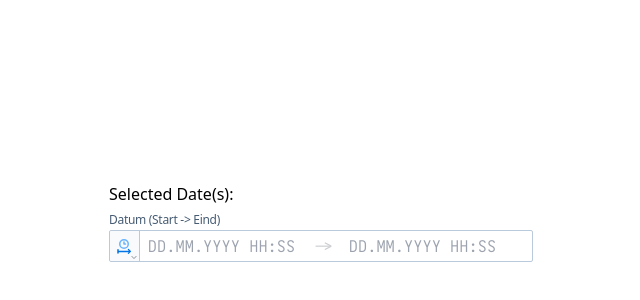
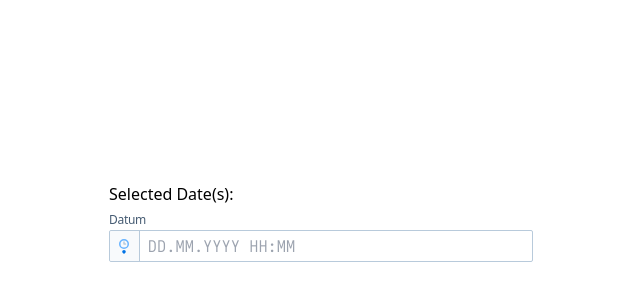
Before and after one commit to stephanewillems/datepicker_tjilp, a React (Vite) app: page / in a window 1280 px wide. Shown: the part 178-478 px from the top of the page, without its empty margins (339-979 px from the left). Built offline with nearby package versions, Linux system fonts and the light colour scheme.

Commit message:
refactor: Update DatePickerComp to use point selection mode

```diff
--- a/src/App.tsx
+++ b/src/App.tsx
@@ -2,7 +2,7 @@ import DatePickerComp from "./components/DatePickerComp"
 
 function App() {
 
-    const handleDates = (startDate: Date | null | string, endDate:  Date | null | string) => {
+  const handleDates = (startDate: Date | null | string, endDate: Date | null | string) => {
     console.group('Selected Dates')
     console.log('Start Date:', startDate)
     console.log('End Date:', endDate)
@@ -11,7 +11,7 @@ function App() {
   return (
     <div className='flex flex-col items-center justify-center w-screen h-screen'>
       <div className='w-96'>
-          <DatePickerComp onDatesChange={handleDates} />
+        <DatePickerComp onDatesChange={handleDates} datePickerType="point" />
       </div>
     </div>
   )
--- a/src/components/DatePickerComp.tsx
+++ b/src/components/DatePickerComp.tsx
@@ -1,5 +1,5 @@
-import  { useEffect, useState } from "react";
-import DatePicker  from "react-datepicker";
+import { useEffect, useState } from "react";
+import DatePicker from "react-datepicker";
 import "./datepicker.css";
 import moment from "moment";
 import DateWrapper from "./rangePicker/DateWrapper";
@@ -8,7 +8,8 @@ import CalPointIcon from "../lib/icons/cal_point";
 import { type Placement } from "@floating-ui/react";
 
 interface DatePickerCompProps {
-    format?: string;
+    format?: string; // default is "dd.MM.YYYY HH:SS"
+    timeFormat?: string; // default is "HH:mm"
     showTimeSelectOnly?: boolean;
     maxDate?: Date;
     minDate?: Date;
@@ -16,12 +17,15 @@ interface DatePickerCompProps {
     minTime?: Date;
     disabled?: boolean;
     popperPlacement?: Placement;
+    datePickerType?: "range" | "point";
     onDatesChange: (startDate: Date | null | string, endDate: Date | null | string) => void;
+    onClear?: () => void;
 
 }
 
 const DatePickerComp = ({
-    format = "dd.MM.YYYY HH:SS",
+    format = "dd.MM.YYYY HH:mm",
+    timeFormat = "HH:mm",
     showTimeSelectOnly = false,
     maxDate,
     minDate,
@@ -29,23 +33,36 @@ const DatePickerComp = ({
     minTime,
     disabled,
     popperPlacement,
-    onDatesChange
-}:DatePickerCompProps) => {
+    datePickerType,
+    onDatesChange,
+    onClear,
+}: DatePickerCompProps) => {
 
     const icons = [
         { id: "range", icon: <CalRangeIcon />, text: "Date Range", placeholder: `${format} -> ${format}` },
         { id: "point", icon: <CalPointIcon />, text: "Date Point", placeholder: `${format}` },
     ];
-    const [selectedIcon, setSelectedIcon] = useState<string>("range");
+    const [selectedIcon, setSelectedIcon] = useState<string>("");
     const [startDate, setStartDate] = useState<Date | null>(null);
     const [endDate, setEndDate] = useState<Date | null>(null);
+
+    useEffect(() => {
+        if (datePickerType === "point") {
+            setSelectedIcon("point")
+            setEndDate(null)
+        } else if (datePickerType === "range") {
+            setSelectedIcon("range")
+        } else {
+            setSelectedIcon("range")
+        }
+    })
 
     useEffect(() => {
         if (onDatesChange) {
             const isDateValid = (date: Date | null) => moment(date).isValid();
             if (selectedIcon === "point" && isDateValid(startDate)) {
                 onDatesChange(moment(startDate).format(format.toLocaleUpperCase()), null);
-        } else if (selectedIcon === "range" && isDateValid(startDate) && isDateValid(endDate)){
+            } else if (selectedIcon === "range" && isDateValid(startDate) && isDateValid(endDate)) {
                 onDatesChange(
                     moment(startDate).format(format.toLocaleUpperCase()),
                     moment(endDate).format(format.toLocaleUpperCase())
@@ -72,18 +89,20 @@ const DatePickerComp = ({
 
             <DateWrapper
                 selectedIcon={selectedIcon}
+                datePickerType={datePickerType}
                 setSelectedIcon={setSelectedIcon}
                 icons={icons}
                 setEndDate={setEndDate}
                 setStartDate={setStartDate}
                 startDate={startDate}
+                onClear={onClear}
             >
 
                 {selectedIcon === "range" ?
                     <>
                         <DatePicker
                             dateFormat={format}
-                            timeFormat="HH:mm"
+                            timeFormat={timeFormat}
                             selected={startDate}
                             onChange={(date) => setStartDate(date)}
                             startDate={startDate as Date}
@@ -113,7 +132,7 @@ const DatePickerComp = ({
                         <DatePicker
                             dateFormat={format}
                             placeholderText={format.toLocaleUpperCase()}
-                            timeFormat="HH:mm"
+                            timeFormat={timeFormat}
                             selected={endDate}
                             onChange={(date) => setEndDate(date)}
                             startDate={startDate as Date}
@@ -140,7 +159,7 @@ const DatePickerComp = ({
                     <DatePicker
                         dateFormat={format}
                         placeholderText={format.toLocaleUpperCase()}
-                        timeFormat="HH:mm"
+                        timeFormat={timeFormat}
                         selected={startDate}
                         onChange={onChangeSingle}
                         {...(showTimeSelectOnly && { showTimeSelectOnly })}
--- a/src/components/rangePicker/DateWrapper.tsx
+++ b/src/components/rangePicker/DateWrapper.tsx
@@ -12,14 +12,17 @@ interface DateWrapperProps {
     setStartDate: React.Dispatch<React.SetStateAction<Date | null>>;
     setEndDate: React.Dispatch<React.SetStateAction<Date | null>>;
     startDate?: Date | null;
+    onClear?: () => void;
+    datePickerType?: "range" | "point";
 }
 
-const DateWrapper = ({ children, selectedIcon, setSelectedIcon, icons, setEndDate, setStartDate, startDate }: DateWrapperProps) => {
+const DateWrapper = ({ children, selectedIcon, setSelectedIcon, icons, setEndDate, setStartDate, startDate, onClear, datePickerType }: DateWrapperProps) => {
     const [dropdown, setDropdown] = useState<boolean>(false);
     const refDropdown = createRef<HTMLDivElement>();
     const refButton = createRef<HTMLDivElement>();
 
     const handleDropdown = () => {
+        if (datePickerType) return;
         setDropdown(!dropdown);
     };
 
@@ -41,6 +44,7 @@ const DateWrapper = ({ children, selectedIcon, setSelectedIcon, icons, setEndDat
         } else {
             setStartDate!(null);
         }
+        onClear && onClear();
     }
 
 
@@ -51,10 +55,10 @@ const DateWrapper = ({ children, selectedIcon, setSelectedIcon, icons, setEndDat
                 onClick={handleDropdown}
                 ref={refButton}
             >
-                <div className="relative cursor-pointer">
+                <div className={`relative ${datePickerType === undefined && 'cursor-pointer'}`}>
                     {selectedIconObject?.icon}
                     <AnimatePresence>
-                        <motion.div
+                        {datePickerType === undefined && <motion.div
                             key={"chevron"}
                             className="absolute top-[11px] left-[15px] w-[6px]"
                             initial={{ rotate: 0 }}
@@ -63,7 +67,7 @@ const DateWrapper = ({ children, selectedIcon, setSelectedIcon, icons, setEndDat
                             transition={{ duration: 0.2 }}
                         >
                             <ChevronDownIcon className="w-full fill-shade-500" />
-                        </motion.div>
+                        </motion.div>}
                     </AnimatePresence>
                 </div>
                 <AnimatePresence>
```
Lines whose indentation alone changed are shown as unchanged.
